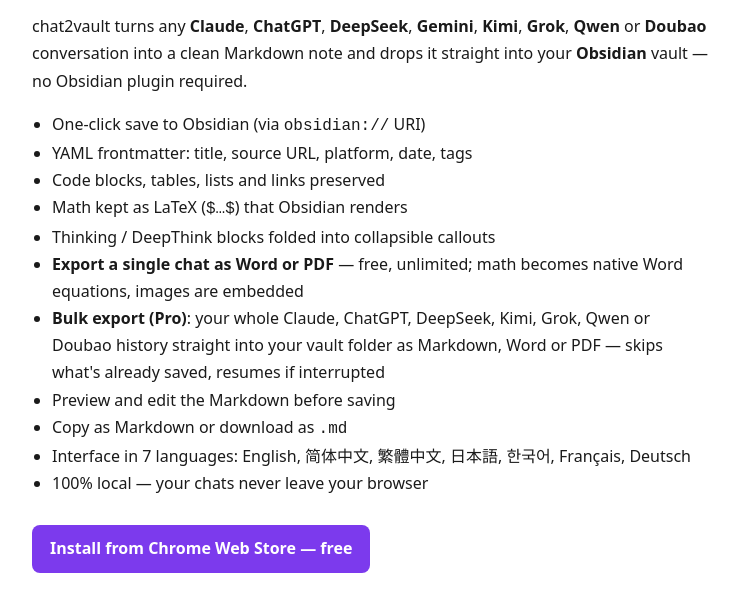
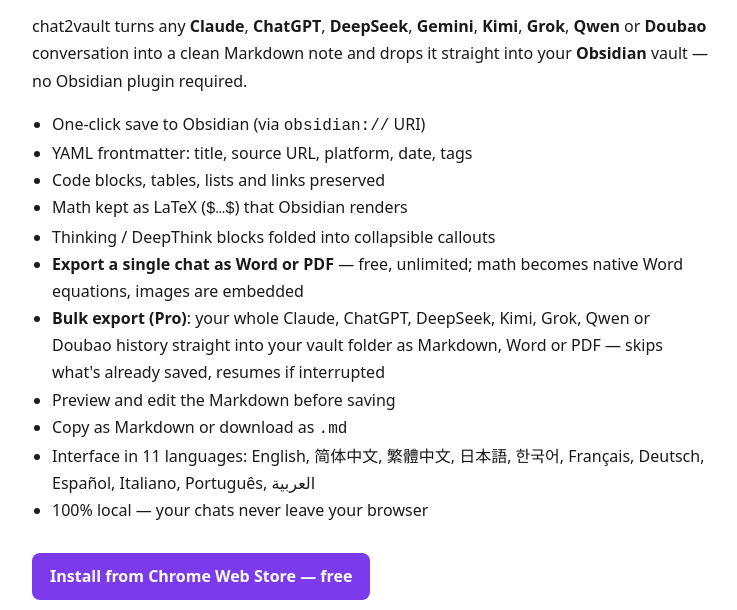
Before and after one commit to openthemydoor/openthemydoor.github.io, a plain HTML site: page index.html in a window 1280 px wide. Shown: the part 157-767 px from the top of the page, without its empty margins (268-1005 px from the left). Drawn offline with Linux system fonts and the light colour scheme.

Commit message:
v0.6.1: 11 interface languages

```diff
--- a/index.html
+++ b/index.html
@@ -65,7 +65,7 @@
     <li><strong>Bulk export (Pro)</strong>: your whole Claude, ChatGPT, DeepSeek, Kimi, Grok, Qwen or Doubao history straight into your vault folder as Markdown, Word or PDF — skips what's already saved, resumes if interrupted</li>
     <li>Preview and edit the Markdown before saving</li>
     <li>Copy as Markdown or download as <code>.md</code></li>
-    <li>Interface in 7 languages: English, 简体中文, 繁體中文, 日本語, 한국어, Français, Deutsch</li>
+    <li>Interface in 11 languages: English, 简体中文, 繁體中文, 日本語, 한국어, Français, Deutsch, Español, Italiano, Português, العربية</li>
     <li>100% local — your chats never leave your browser</li>
   </ul>
 
```
